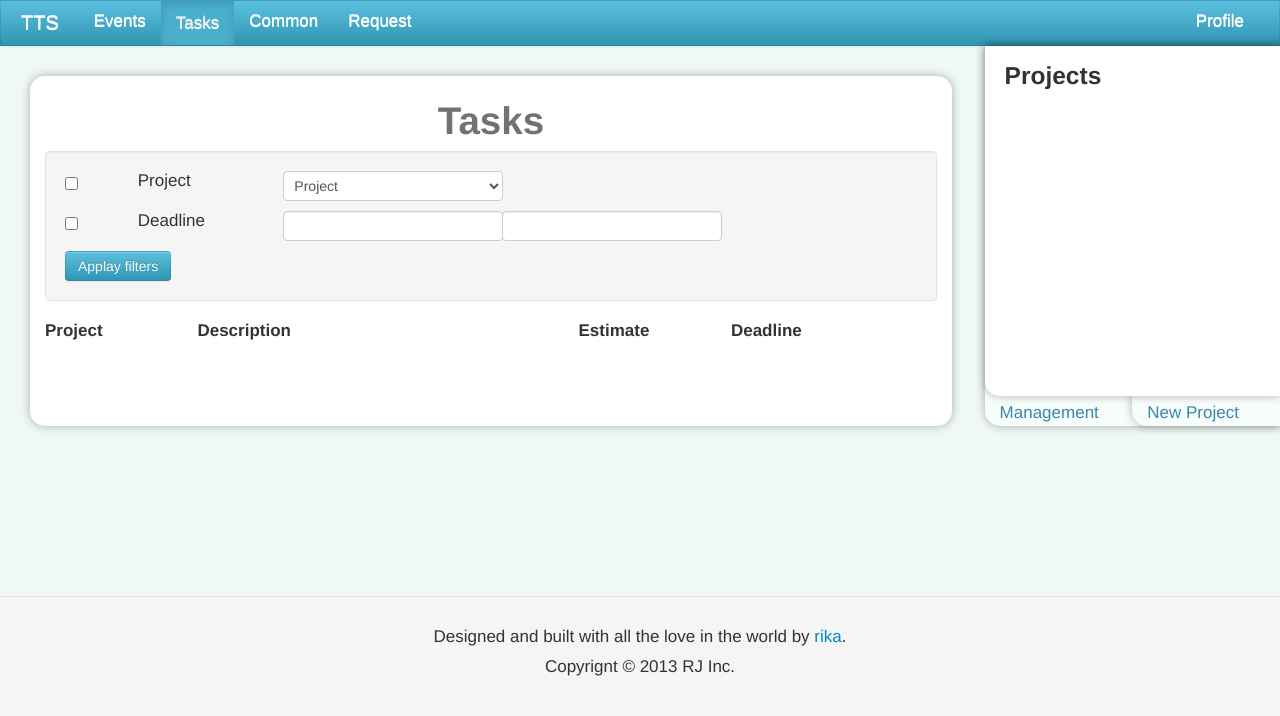
After one commit to manelore/tts, a Django app: page /tasks/ in a window 1280 px wide; the page is wider, and only the part inside the window is pictured. The commit adds this page. Shown: the top 716 px of that part. Run offline with Django 3.2, Linux system fonts and the light colour scheme; data that the repository does not hold is empty; some libraries are stand-ins or nearby versions.

Commit message:
Added tasks page

```diff
--- a/tts/accounts/models.py
+++ b/tts/accounts/models.py
@@ -3,7 +3,7 @@
 
 
 class Department(models.Model):
-    name = models
+    name = models.CharField(max_length=10)
 
 
 class User(DjangoUser):
--- a/tts/static/css/tts.css
+++ b/tts/static/css/tts.css
@@ -175,3 +175,22 @@
 }
 
 /* End Layout */
+
+
+/* Tasks */
+
+#tasks-content {
+	padding: 15px;
+}
+
+#tasks-content h1 {
+	text-align: center;
+	font-family: 'Helvetica';
+	color: #727272;
+}
+
+#tasks-content .tasks-filters form {
+	margin: 0;
+}
+
+/* End Tasks */
--- a/tts/templates/layout.html
+++ b/tts/templates/layout.html
@@ -9,12 +9,14 @@
 	<body>
 		<div class="navbar">
   			<div class="navbar-inner">
-    			<a class="brand" href="#">TTS</a>
+    			<a class="brand" href="{% url 'index' %}">TTS</a>
     			<ul class="nav">
-      				<li class="active"><a href="#">Events</a></li>
+              {% block nav_links %}
+      				<li class="active"><a href="{% url 'index' %}">Events</a></li>
+              <li><a href="{% url 'tasks' %}">Tasks</a></li>
       				<li><a href="#">Common</a></li>
       				<li><a href="#">Request</a></li>
-
+              {% endblock %}
     			</ul>
     			<ul class="nav pull-right">
     				<li><a href="#">Profile</a></li>
--- /dev/null
+++ b/tts/templates/timetrack/task_list.html
@@ -0,0 +1,87 @@
+{% extends 'layout.html'%}
+
+{% block nav_links %}
+    <li><a href="{% url 'index' %}">Events</a></li>
+    <li class="active"><a href="{% url 'tasks' %}">Tasks</a></li>
+    <li><a href="#">Common</a></li>
+    <li><a href="#">Request</a></li>
+{% endblock %}
+
+{% block content %}
+	<div id="tasks-content">
+		<h1>Tasks</h1>
+
+		<div class="tasks-filters well">
+			<form action="" method="post">
+				{% csrf_token %}
+				<div class="row-fluid">
+					<div class="span1">
+						<input type="checkbox" id="ch-project">
+					</div>
+					<div class="span2">
+						<p>Project</p>
+					</div>
+					<div class="span9">
+						<select id="project-filter">
+							<option value="Project">Project</option>
+						</select>
+					</div>
+				</div>
+				<div class="row-fluid">
+					<div class="span1">
+						<input type="checkbox" id="ch-deadline">
+					</div>
+					<div class="span2">
+						<p>Deadline</p>
+					</div>
+					<div class="span3">
+						<input type="text" id="start-date" >
+					</div>
+					<div class="span3">
+						<input type="text" id="end-date">
+					</div>
+				</div>
+				<div class="row-fluid">
+					<div class="span12">
+						<input type="submit" class="btn btn-info" value="Applay filters">
+					</div>
+				</div>
+			</form>
+		</div>
+
+		<div class="tasks-head">
+			<div class="row-fluid">
+				<div class="span2">
+					<b>Project</b>
+				</div>
+				<div class="span5">
+					<b>Description</b>
+				</div>
+				<div class="span2">
+					<b>Estimate</b>
+				</div>
+				<div class="span2">
+					<b>Deadline</b>
+				</div>
+			</div>
+		</div>
+		<div class="tasks-body">
+			{% for t in tasks %}
+				<div class="row-fluid">
+					<div class="span2">
+						<p>{{ t.project.name }}</p>
+					</div>
+					<div class="span5">
+						<p>{{ t.description }}</p>
+					</div>
+					<div class="span2">
+						<p>{{ t.estimate }}</p>
+					</div>
+					<div class="span2">
+						<p>{{ t.deadline }}</p>
+					</div>
+				</div>
+			{% endfor %}
+		</div>
+	</div>
+{% endblock %}
--- a/tts/timetrack/models.py
+++ b/tts/timetrack/models.py
@@ -26,6 +26,9 @@
     class Meta:
         verbose_name = "Project"
 
+    def __unicode__(self):
+        return self.name
+
 
 class Task(models.Model):
 
@@ -36,6 +39,9 @@
 
     class Meta:
         verbose_name = "Task"
+
+    def __unicode__(self):
+        return self.description
 
 
 class WorkLogFieldsMixin(models.Model):
--- a/tts/timetrack/views.py
+++ b/tts/timetrack/views.py
@@ -1 +1,12 @@
-# Create your views here.
+from django.shortcuts import render
+
+from timetrack.models import Task
+
+
+def tasks(request):
+	tasks = Task.objects.all()
+	return render(request, 'timetrack/task_list.html', {'tasks': tasks})
+
+
+def index(request):
+	return render(request, 'layout.html')
--- a/tts/tts/urls.py
+++ b/tts/tts/urls.py
@@ -6,12 +6,16 @@
 admin.autodiscover()
 
 urlpatterns = patterns('',
+	url(r'^$', 'timetrack.views.index', name='index'),
 	url(r'^login/$', 'accounts.views.login', name='tts_login'),
 	url(r'^overview/$', 'accounts.views.overview', name='overview'),
+
     # Examples:
     # url(r'^$', 'tts.views.home', name='home'),
     # url(r'^tts/', include('tts.foo.urls')),
 
+    url(r'^tasks/$', 'timetrack.views.tasks', name='tasks'),
+
     url(r'^admin/doc/', include('django.contrib.admindocs.urls')),
     url(r'^admin/', include(admin.site.urls)),
 )
```
Also changed, not shown: tts/accounts/migrations/0002_auto__add_field_department_name.py (added).
